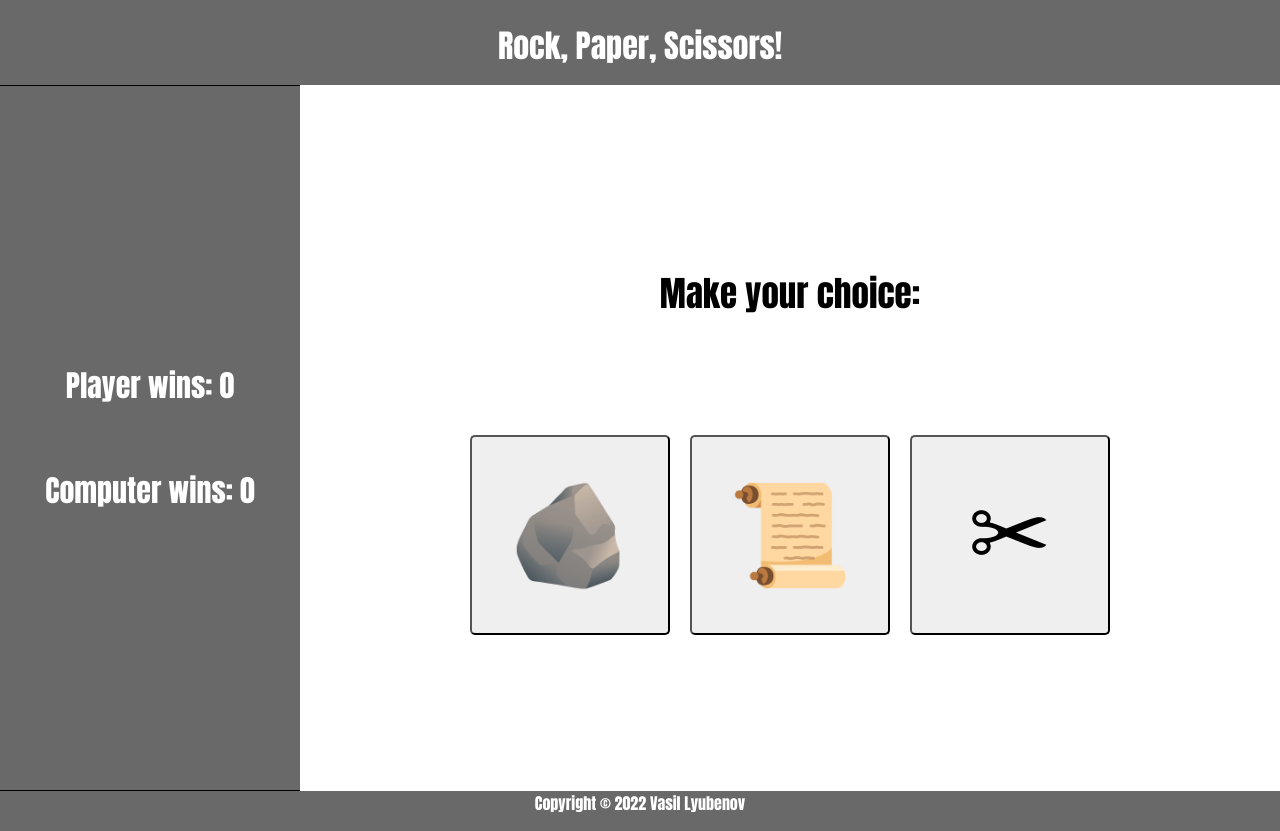
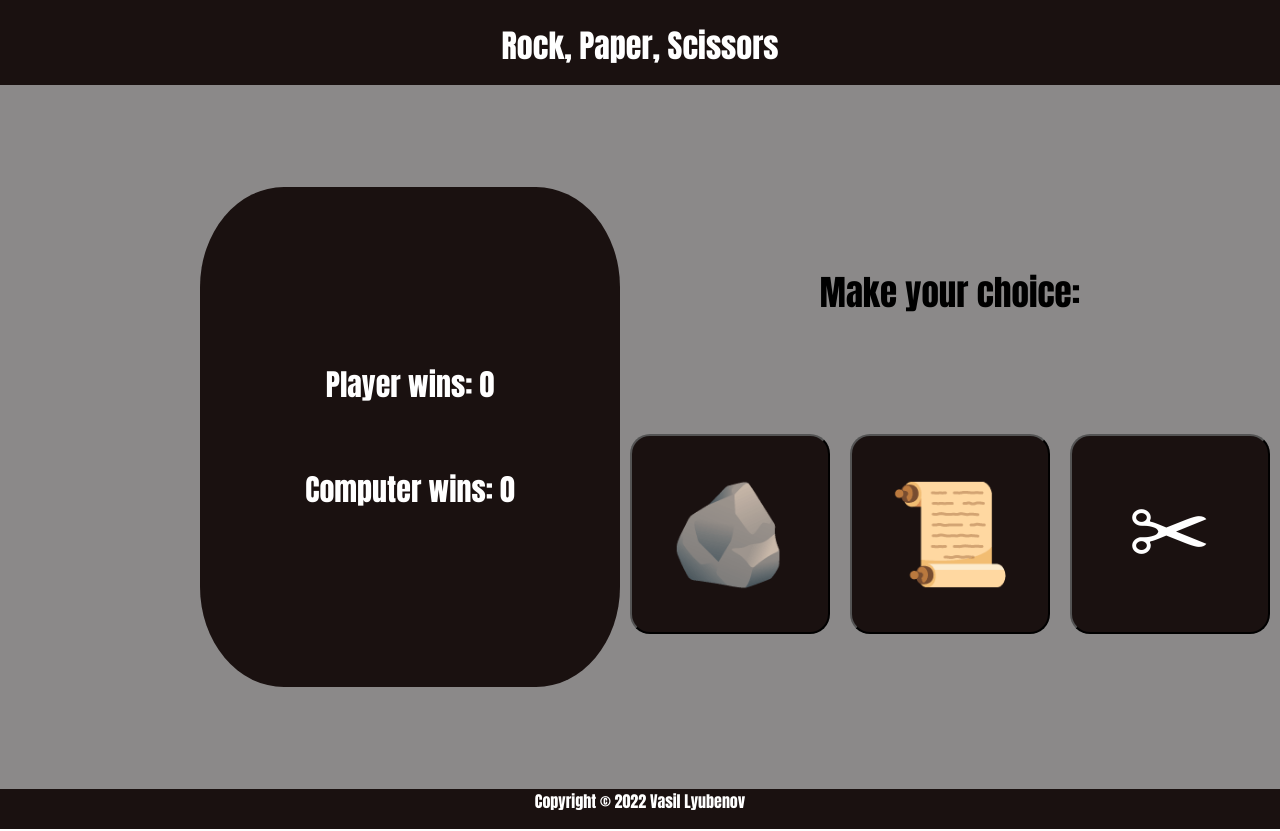
Before and after one commit to Darktaste/rockPaperScissors, a plain HTML site: page index.html in a window 1280 px wide. Drawn offline with Linux system fonts and the light colour scheme.

Commit message:
adding some style and improvements

```diff
--- a/index.html
+++ b/index.html
@@ -9,7 +9,7 @@
 
 <body>
     <header>
-        <h1>Rock, Paper, Scissors!</h1>
+        <h1>Rock, Paper, Scissors</h1>
     </header>
     <div class="container">
         <div id="scoreboard">
@@ -28,7 +28,7 @@
         </div>
     </div>
     <div class="popup" id="popup">
-        <img src="./img/check.png">
+        <img>
         <h2 class="popupResult"></h2>
         <button type="button" class="closeButton">Play again!</button>
     </div>
--- a/script/script.js
+++ b/script/script.js
@@ -7,6 +7,7 @@ const pWins = document.getElementById('playerWins');
 const cWins = document.getElementById('computerWins');
 const closeButton = document.querySelector('.closeButton');
 const popupResult = popup.querySelector('.popupResult');
+const img = document.querySelector('img');
 const rock = '🪨';
 const paper = '📜';
 const scissors = '✂';
@@ -91,8 +92,10 @@ function openPopup() {
 
     if (playerWinCount === 5) {
         popupResult.textContent = "Congratz! You won the game!";
+        img.src = './img/check.png';
     } else if (compWinCount === 5) {
         popupResult.textContent = "Sorry! You lost the game!"
+        img.src = './img/cross.png';
     }
     restartGame();
 }
--- a/style/syle.css
+++ b/style/syle.css
@@ -9,7 +9,7 @@ body {
 
 header,
 footer {
-    background-color: #696969;
+    background-color:  #1a1110;
     text-align: center;
     color: #fff;
 }
@@ -22,7 +22,7 @@ header {
     flex: 1;
     display: flex;
     align-items: center;
-
+    background-color:#8B8989;
 }
 
 .game-choioces {
@@ -33,24 +33,23 @@ header {
     height: 88vh;
     justify-content: center;
     margin: 0;
-    background-color:#ffffff;
     font-size: 35px;
+    padding-left: 0;
 }
 
 #scoreboard {
     flex: 1;
-    height: 88vh;
-    max-width: 300px;
-    background: #3b785f;
+    height: 500PX;;
+    max-width: 500px;
     display: flex;
     flex-direction: column;
     align-items: center;
     justify-content: center;
     font-size: 30px;
     color: #fff;
-    background-color: #696969;
-    border-top: 1px solid black;
-    border-bottom: 1px solid black;
+    background-color:  #1a1110;
+    border-radius: 20%;
+    margin-left: 200PX;
 }
 
 .playerButton {
@@ -58,8 +57,10 @@ header {
     width: 200px;
     font-size: 100px;
     margin: 10px;
-    border-radius: 5px;
+    border-radius: 20px;
     cursor: pointer;
+    background-color: #1a1110;
+    color: #fff;
 }
 
 .buttons {
@@ -79,7 +80,7 @@ header {
 
 .popup {
     width: 400px;
-    background: #fff;
+    background: #CDC9C9;
     border-radius: 6px;
     position: absolute;
     top: 0;
@@ -87,7 +88,7 @@ header {
     transform: translate(-50%, -50%) scale(0.1);
     text-align: center;
     padding: 0 30px 30px;
-    color: #333;
+    color: #1a1110;
     visibility: hidden;
     transition: transform 0.4s, top 0.4s;
 }
@@ -104,7 +105,7 @@ header {
     margin-top: -50px;
     border-radius: 50%;
     box-shadow: 0 2px 5px rgba(0, 0, 0, 0.2);
-    background-color: #ffffff;
+    background-color: #CDC9C9;
 }
 
 .popup h2 {
@@ -117,7 +118,7 @@ header {
     width: 100%;
     margin-top: 50px;
     padding: 10px 0;
-    background: #696969;
+    background:  #1a1110;
     color: #fff;
     border: 0;
     outline: none;
```
Also changed, not shown: img/cross.png (added).
